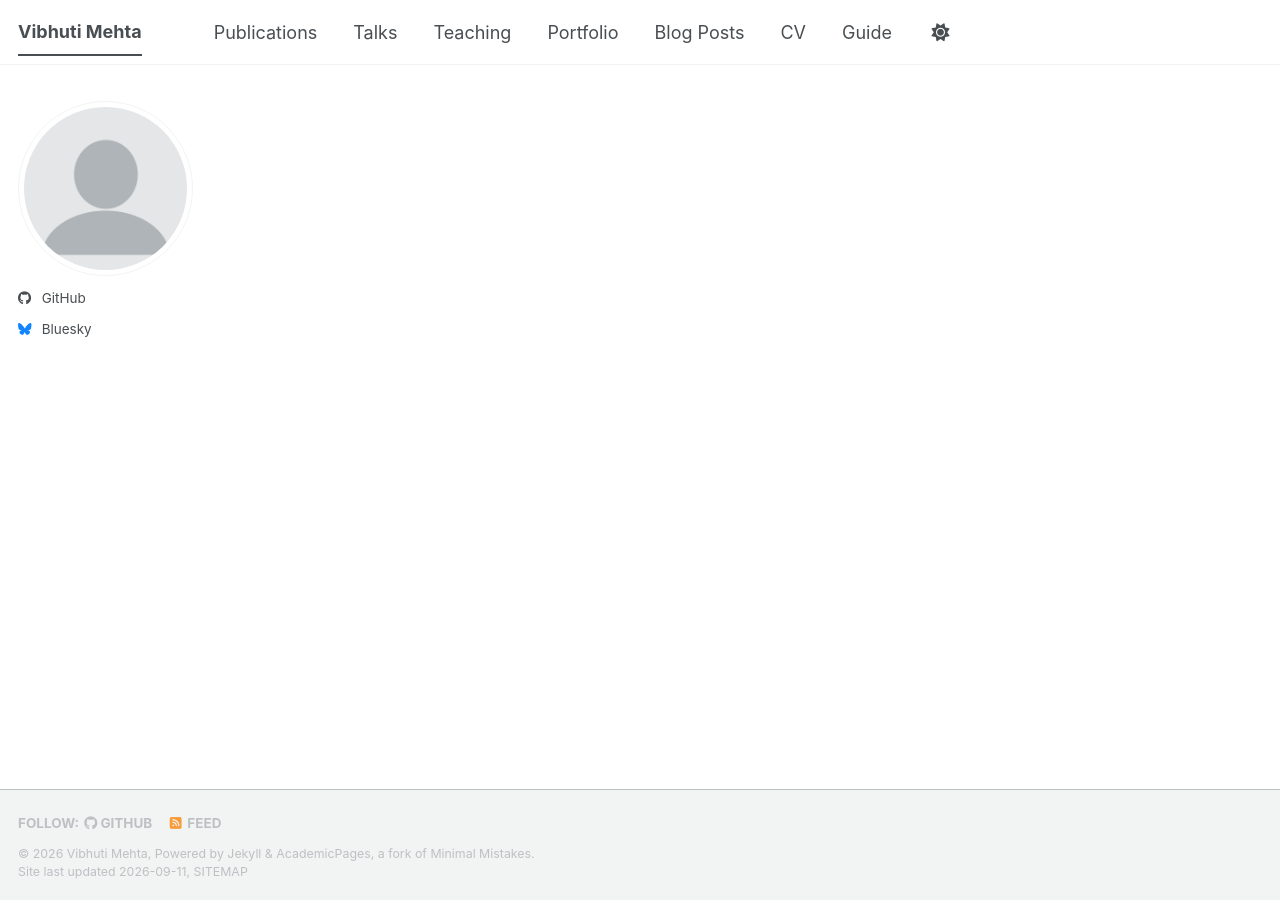
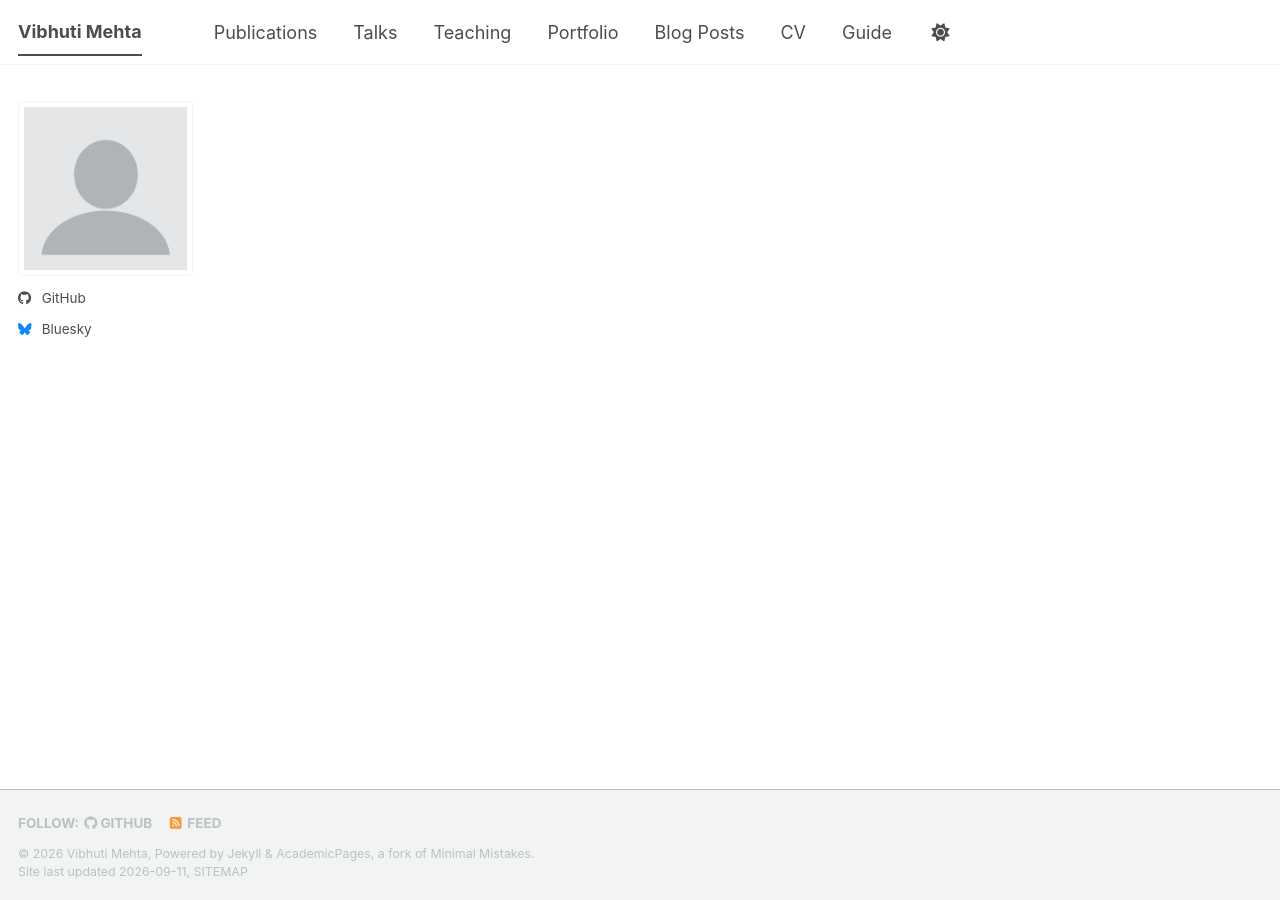
Before and after one commit to vibhuti-mehta/vibhuti-mehta.github.io, a Jekyll site: the page built from _pages/about.md, in a window 1280 px wide. Built offline with Jekyll 4.4.1, drawn with Linux system fonts in a browser that asks for light colours; a style sheet for code colours, icons or effects is not loaded.

Commit message:
Add custom styles for author avatar in head

```diff
--- a/_includes/head/custom.html
+++ b/_includes/head/custom.html
@@ -18,5 +18,10 @@
 <link rel="manifest" href="{{ base_path }}/images/manifest.json"/>
 <link rel="icon" href="/images/favicon.ico"/>
 <meta name="theme-color" content="var(--global-bg-color)"/>
-
+<style>
+  .author__avatar img {
+    border-radius: 4px !important;
+    box-shadow: none !important;
+  }
+</style>
 <!-- end custom head snippets -->
```
